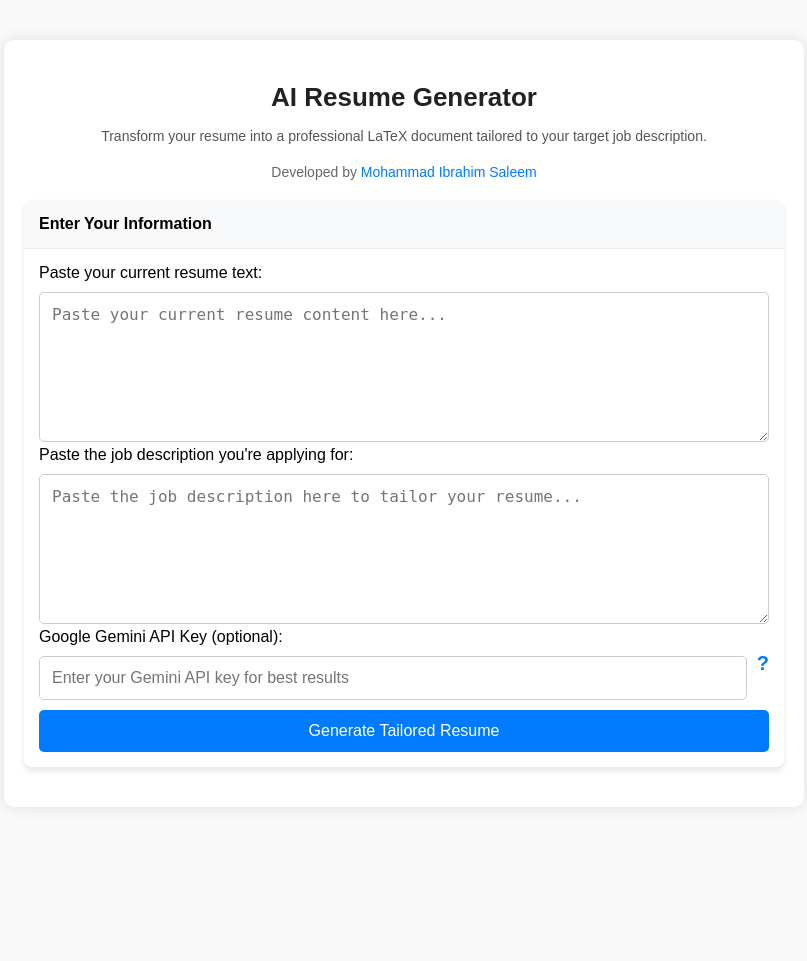
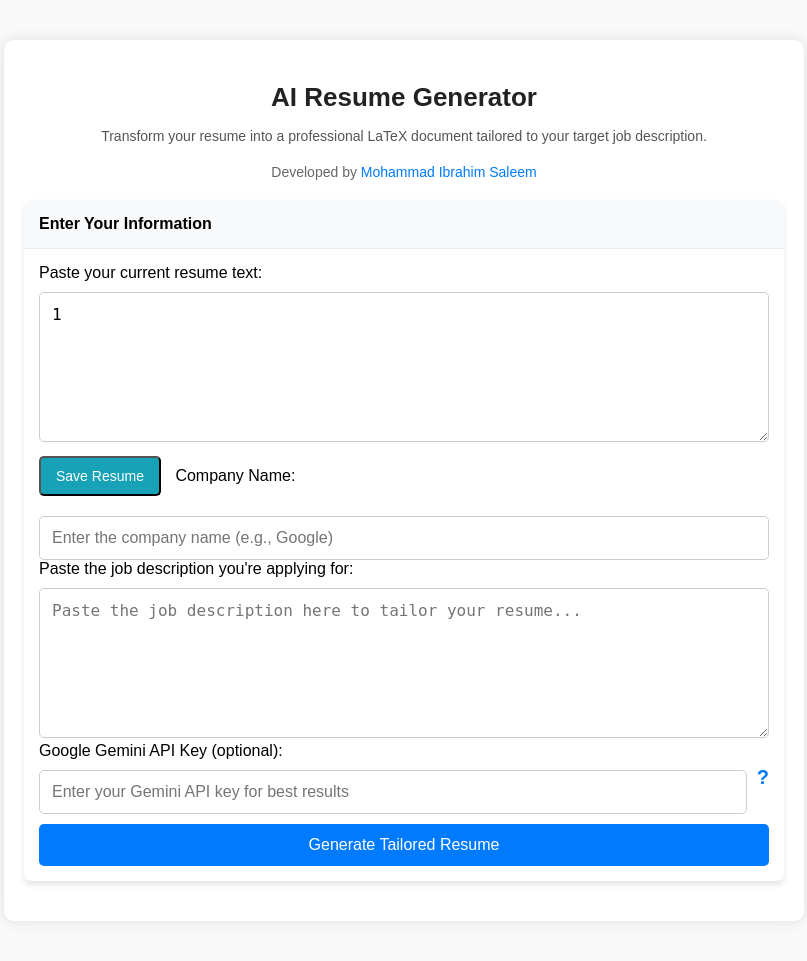
Before and after one commit to ibrahimsaleem/AI-ResumeMaker-Streamlit, a Flask app: page / in a window 1280 px wide. Shown: the whole page, without its empty margins (236-1043 px from the left). Before the commit the page ends 769 px from the top, so only its background shows below. Run offline with Flask 3, Linux system fonts and the light colour scheme; the visitor is signed in with stand-in values (Sample User, id 1); some libraries are stand-ins or nearby versions.

Commit message:
Save reusme feature and company name add

```diff
--- a/app.py
+++ b/app.py
@@ -92,6 +92,7 @@ def generate_resume():
     try:
         resume_content = request.form.get("resume_content")
         job_description = request.form.get("job_description")
+        company_name = request.form.get("company_name", "").strip()
         provided_api_key = request.form.get("api_key")
 
         if not resume_content:
@@ -159,7 +160,8 @@ def generate_resume():
                 "optimized": optimized,
                 "optimization_message": optimization_message,
                 "skills_analysis": skills_analysis,
-                "message": "Resume generated successfully"
+                "message": "Resume generated successfully",
+                "company_name": company_name
             }
 
             return jsonify(response_data), 200
@@ -589,13 +591,14 @@ Requirements:
 1. Replace <SKILLS_BY_CATEGORY> with appropriate category sections
 2. For each category, use the format: \\textbf{{Category Name}}{{: skill1, skill2, etc.}} \\\\
 3. Include both current and recommended skills/certifications
-4. Mark recommended skills/certifications with "(Recommended)" suffix
+4. Do not mark recommended skills/certifications with any special suffix
 5. Use appropriate line breaks (\\\\) between sections
 6. Escape any special LaTeX characters
 7. ALWAYS include the Certifications section
 8. If no certifications are found, add "No current certifications"
 9. Group similar skills together within each category
 10. Maintain professional formatting and organization
+11. Keep the overall length of the generated skills section (number of lines/items) similar to the original skills section. Do not make the section significantly longer than the original.
 """
 
         latex_response = client.models.generate_content(
@@ -793,6 +796,7 @@ Requirements:
 8. If no certifications are found, add "No current certifications"
 9. Group similar skills together within each category
 10. Maintain professional formatting and organization
+11. Keep the overall length of the generated skills section (number of lines/items) similar to the original skills section. Do not make the section significantly longer than the original.
 """
 
             latex_response = client.models.generate_content(
@@ -817,5 +821,21 @@ Requirements:
         logging.exception("An error occurred in the regenerate_skills_latex route")
         return jsonify({"error": "Server error occurred"}), 500
 
+@app.route('/save_main_resume', methods=['POST'])
+@login_required
+def save_main_resume():
+    data = request.get_json()
+    resume_content = data.get('resume_content', '').strip()
+    if not resume_content:
+        return jsonify({'success': False, 'error': 'No resume content provided.'}), 400
+    session['main_resume_content'] = resume_content
+    return jsonify({'success': True})
+
+@app.route('/get_main_resume', methods=['GET'])
+@login_required
+def get_main_resume():
+    resume_content = session.get('main_resume_content', '')
+    return jsonify({'resume_content': resume_content})
+
 if __name__ == "__main__":
     app.run(debug=True)
--- a/static/js/script.js
+++ b/static/js/script.js
@@ -13,6 +13,8 @@ document.addEventListener('DOMContentLoaded', function() {
     const skillsContent = document.getElementById('skills-content');
     const scoreDisplay = document.getElementById('score-display');
     const optimizedBadge = document.getElementById('optimized-badge');
+    const companyNameInput = document.getElementById('company-name');
+    const mainHeading = document.querySelector('.app-container h2');
 
     // Function to add a message to the process container
     function addMessage(message, className) {
@@ -163,6 +165,23 @@ document.addEventListener('DOMContentLoaded', function() {
         feedbackContent.style.display = 'none';
     });
 
+    // Function to update tab and heading with company name
+    function updateCompanyNameUI() {
+        const company = companyNameInput.value.trim();
+        if (company) {
+            document.title = `${company}'s Resume | AI Resume Generator`;
+            if (mainHeading) mainHeading.textContent = `AI Resume Generator – ${company}`;
+        } else {
+            document.title = 'AI Resume Generator by Mohammad Ibrahim Saleem (Ibrahimsaleem.com)';
+            if (mainHeading) mainHeading.textContent = 'AI Resume Generator';
+        }
+    }
+    if (companyNameInput) {
+        companyNameInput.addEventListener('input', updateCompanyNameUI);
+    }
+    // On page load, set title/heading if company name is present
+    updateCompanyNameUI();
+
     // Form submission
     resumeForm.addEventListener('submit', function(e) {
         e.preventDefault();
@@ -170,6 +189,7 @@ document.addEventListener('DOMContentLoaded', function() {
         const resumeContent = document.getElementById('resume-content').value;
         const jobDescription = document.getElementById('job-description').value;
         const apiKey = apiKeyInput.value;
+        const companyName = companyNameInput.value;
 
         if (!resumeContent) {
             addMessage("Please provide your resume content.", "error-message");
@@ -191,6 +211,7 @@ document.addEventListener('DOMContentLoaded', function() {
         const formData = new FormData();
         formData.append('resume_content', resumeContent);
         formData.append('job_description', jobDescription);
+        formData.append('company_name', companyName);
         if (apiKey) formData.append('api_key', apiKey);
 
         // Send the form data to the server
@@ -229,6 +250,12 @@ document.addEventListener('DOMContentLoaded', function() {
             latexCodeContainer.textContent = data.latex_code || 'No LaTeX code generated';
             feedbackContent.innerHTML = (data.feedback || 'No feedback available').replace(/\n/g, '<br>');
             scoreDisplay.textContent = (data.score || 0) + "/10";
+
+            // Update company name in tab and heading if present
+            if (data.company_name) {
+                companyNameInput.value = data.company_name;
+                updateCompanyNameUI();
+            }
 
             // Update skills analysis with better error handling
             if (data.skills_analysis) {
@@ -471,4 +498,41 @@ document.addEventListener('DOMContentLoaded', function() {
             addMessage(`Error: ${error.message || 'Failed to regenerate skills LaTeX. Please try again.'}`, "error-message");
         });
     });
+
+    // Save Resume button functionality
+    const saveResumeBtn = document.getElementById('save-main-resume-btn');
+    if (saveResumeBtn) {
+        saveResumeBtn.addEventListener('click', function() {
+            const resumeContent = document.getElementById('resume-content').value;
+            if (!resumeContent) {
+                addMessage('Please enter your resume content before saving.', 'error-message');
+                return;
+            }
+            fetch('/save_main_resume', {
+                method: 'POST',
+                headers: { 'Content-Type': 'application/json' },
+                body: JSON.stringify({ resume_content: resumeContent })
+            })
+            .then(response => response.json())
+            .then(data => {
+                if (data.success) {
+                    addMessage('Resume saved successfully!', 'system-message');
+                } else {
+                    addMessage('Failed to save resume.', 'error-message');
+                }
+            })
+            .catch(() => {
+                addMessage('Error saving resume.', 'error-message');
+            });
+        });
+    }
+
+    // On page load, fetch saved resume content (if any)
+    fetch('/get_main_resume')
+        .then(response => response.json())
+        .then(data => {
+            if (data.resume_content) {
+                document.getElementById('resume-content').value = data.resume_content;
+            }
+        });
 });
--- a/templates/index.html
+++ b/templates/index.html
@@ -27,6 +27,10 @@
           <form id="resume-form">
             <label for="resume-content">Paste your current resume text:</label>
             <textarea id="resume-content" class="input-area" placeholder="Paste your current resume content here..."></textarea>
+            <button id="save-main-resume-btn" class="action-btn view-latex-btn" type="button" style="margin-bottom:10px;">Save Resume</button>
+
+            <label for="company-name">Company Name:</label>
+            <input type="text" id="company-name" class="input-area" placeholder="Enter the company name (e.g., Google)">
 
             <label for="job-description">Paste the job description you're applying for:</label>
             <textarea id="job-description" class="input-area" placeholder="Paste the job description here to tailor your resume..."></textarea>
```
